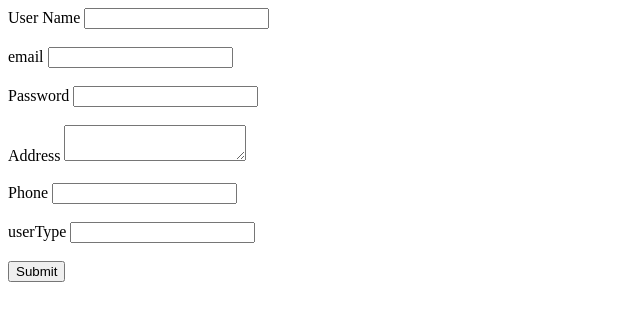
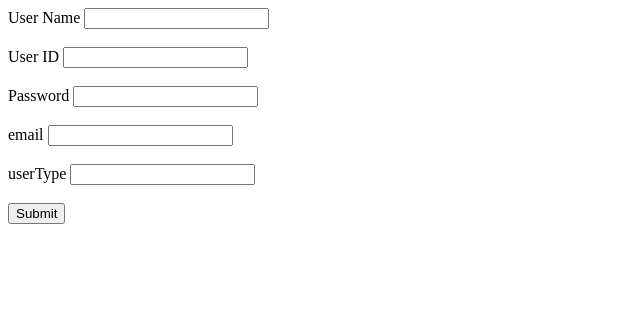
Before and after one commit to deemaalfalah/itcs333-project, a PHP site: page /signup.php in a window 1280 px wide. Shown: the top 321 px of the page, without its empty margins (0-640 px from the left). Run offline with PHP 8.4, Linux system fonts and the light colour scheme.

Commit message:
signup modify

```diff
--- a/signup.php
+++ b/signup.php
@@ -8,19 +8,16 @@
 <body>
     <form method="post">
     <label for="">User Name</label>
-    <input type="text" name='fname'>
+    <input type="text" name='username'>
     <br><br>
-    <label for="">email</label>
-    <input type="text" name='email'>
+    <label for="">User ID</label>
+    <input type="text" name='userid'>
     <br><br>
     <label for="">Password</label>
     <input type="password" name='password'>
     <br><br>
-    <label for="">Address</label>
-   <textarea name="address"></textarea>
-    <br><br>
-    <label for="">Phone</label>
-    <input type="text" name='phone'>
+    <label for="">email</label>
+    <input type="text" name='email'>
     <br><br>
     <label for="">userType</label>
     <input type="text" name='type'>
@@ -36,29 +33,25 @@
 <?php
 
 if(isset($_POST["sbtn"]) ){
-    $fname= $_POST["fname"];
-    $lname= $_POST["lname"];
+    $username= $_POST["username"];
+    $userid= $_POST["userid"];
     $email=$_POST["email"];
     $password=$_POST["password"];
-    $address=$_POST["address"];
-    $phone=$_POST["phone"];
     $userType=$_POST["type"];
 
 
       try {
         require("connection.php");
 
-        $query="INSERT INTO users VALUES (null,:fname,:lname,:email,:password,:address,:phone,null,null,:type)";
+        $query="INSERT INTO users VALUES (:username,:userid,:password,:email,:type)";
         $stmt=$db->prepare($query);
 
         $hps=password_hash($password, PASSWORD_DEFAULT);
 
-        $stmt->bindParam(":fname",$fname);
-        $stmt->bindParam(":lname",$lname);
+        $stmt->bindParam(":username",$username);
+        $stmt->bindParam(":userid",$userid);
+        $stmt->bindParam(":password",$hps);
         $stmt->bindParam(":email",$email);
-        $stmt->bindParam(":password",$hps);
-        $stmt->bindParam(":address",$address);
-        $stmt->bindParam(":phone",$phone);
         $stmt->bindParam(":type",$userType);
 
 
```
